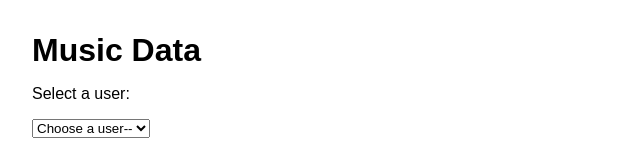
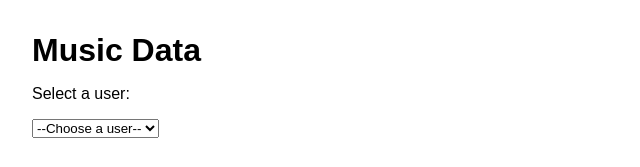
Before and after one commit to Pretty548/CYF-Checkpoint-Music-Data-Project, a website with bundled scripts: page Project-Music-Data/index.html in a window 1280 px wide. Shown: the full height of the page, 0-640 px from the left. Built offline with nearby package versions, Linux system fonts and the light colour scheme.

```diff
--- a/Project-Music-Data/index.html
+++ b/Project-Music-Data/index.html
@@ -14,7 +14,7 @@
       <label for="user-select">Select a user:</label>
 
       <select id="user-select">
-        <option value="">Choose a user--</option>
+        <option value="">--Choose a user--</option>
       </select>
 
       <section id="results" aria-live="polite"></section>
```
